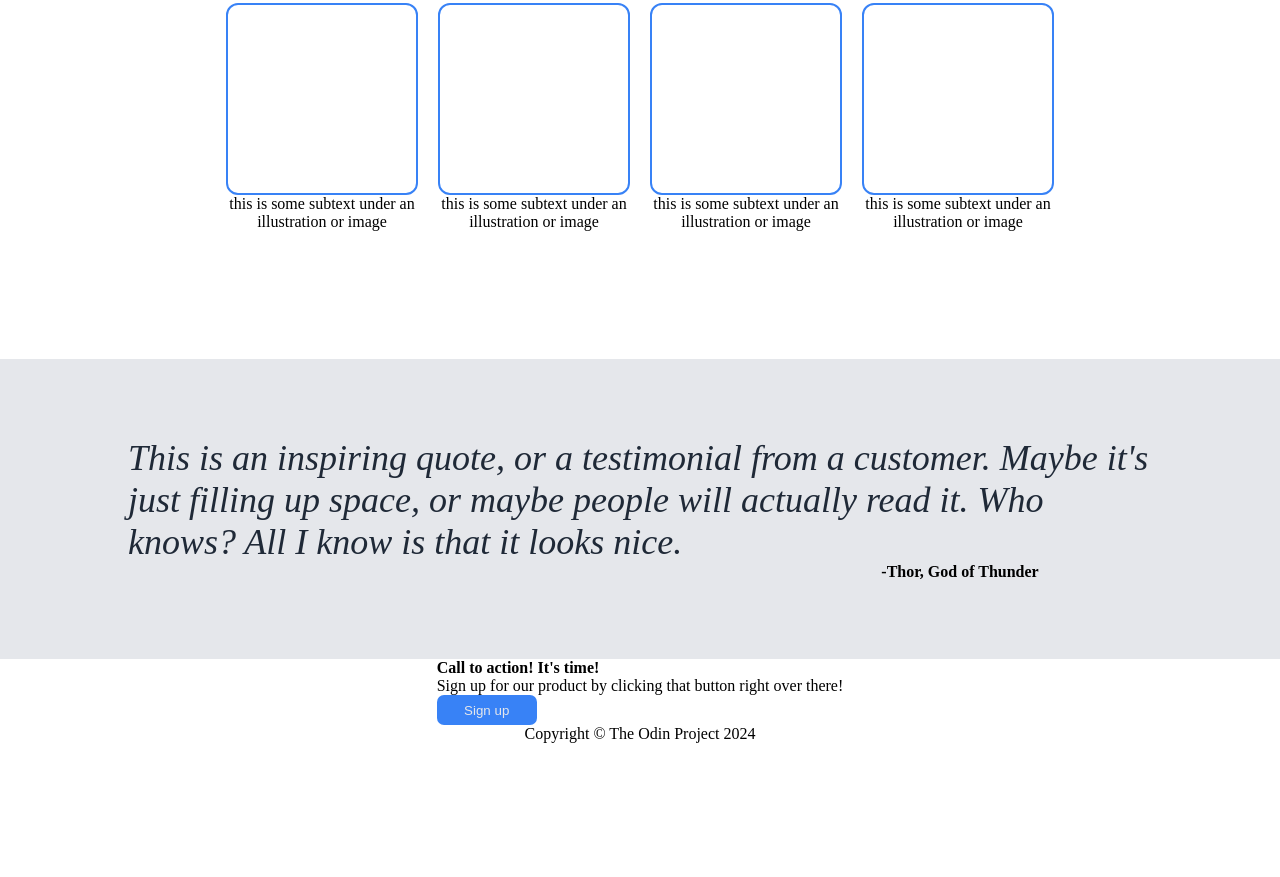
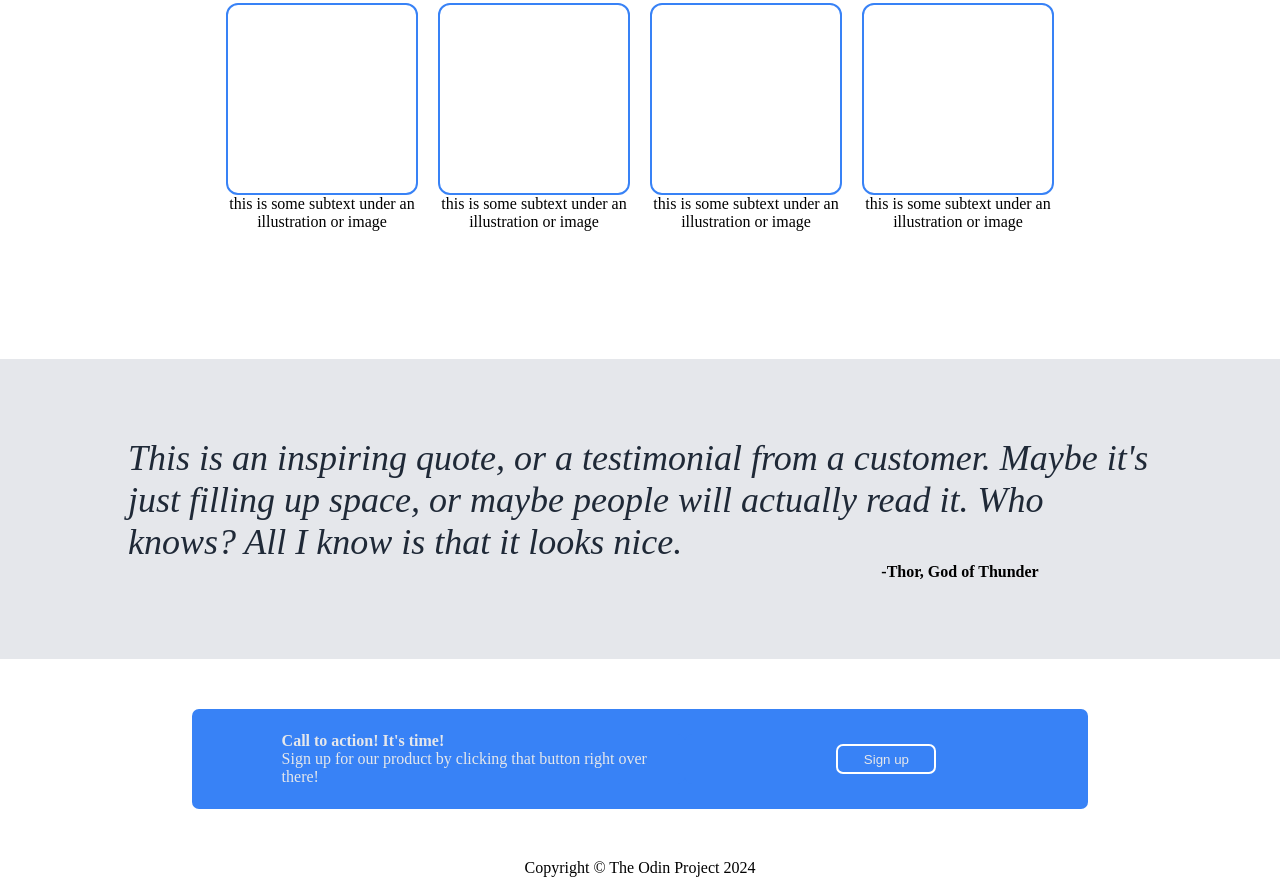
Before and after one commit to HakemHa/odin-landing-page, a plain HTML site: page index.html in a window 1280 px wide. Shown: the part 458-1335 px from the top of the page. Before the commit the page ends 1201 px from the top, so only its background shows below. Drawn offline with Linux system fonts and the light colour scheme.

Commit message:
Added style of call to action

```diff
--- a/style.css
+++ b/style.css
@@ -150,3 +150,35 @@ button {
 #quote p {
     margin-left: 50%;
 }
+
+#action {
+    display: flex;
+    height: 200px;
+    width: 100%;
+    align-items: center;
+    justify-content: center;
+}
+
+#action div {
+    background: #3882f6;
+    width: 70%;
+    height: 50%;
+    display: flex;
+    justify-content: center;
+    align-items: center;
+    border-radius: 7px;
+}
+
+#action div div:first-child{
+    display: flex;
+    flex-direction: column;
+    align-items: flex-start;
+    justify-content: center;
+    margin-left: 10%;
+    width: 70%;
+    color: #e5e7eb;
+}
+
+#action button {
+    border: 2px solid #fff;
+}
```
